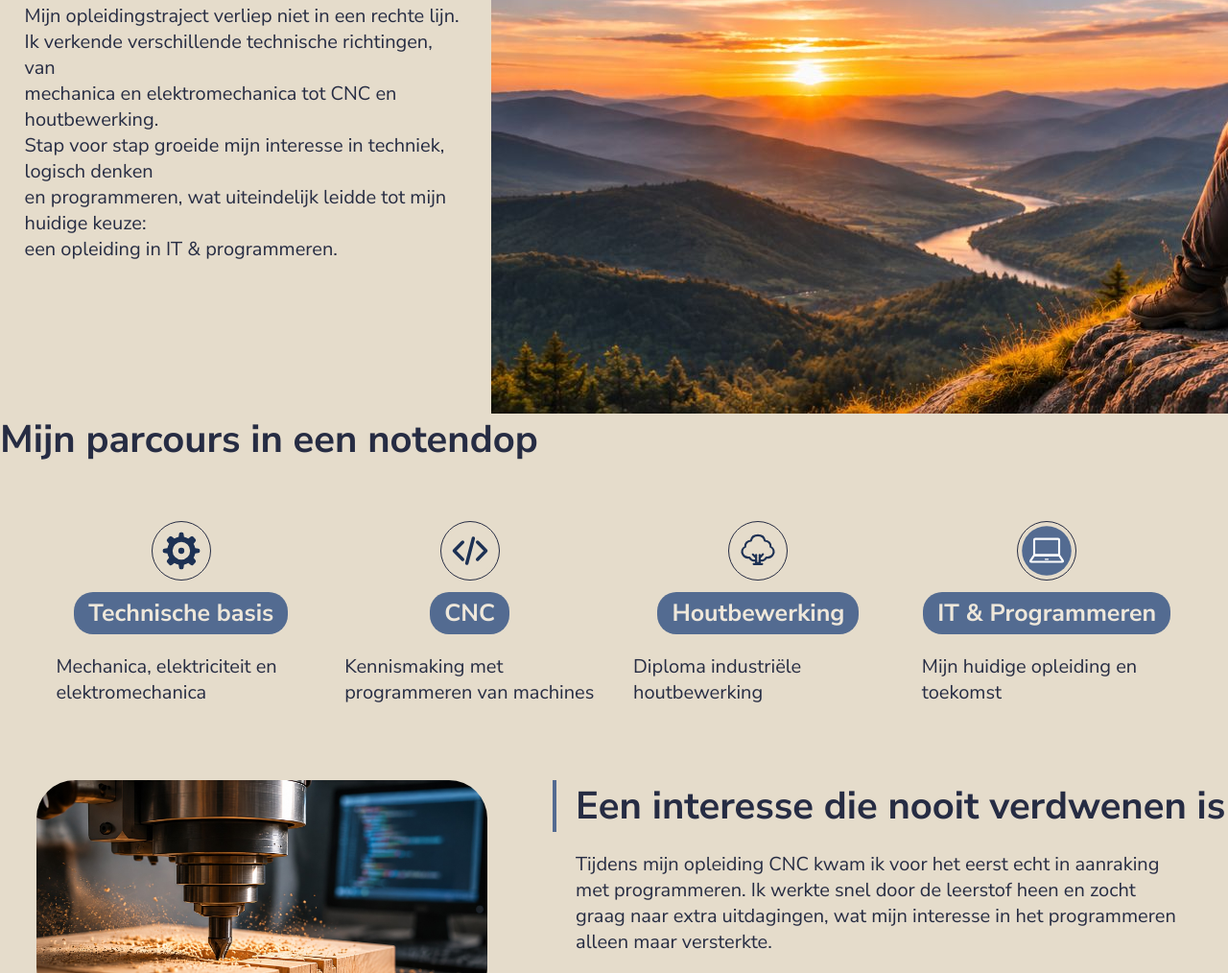
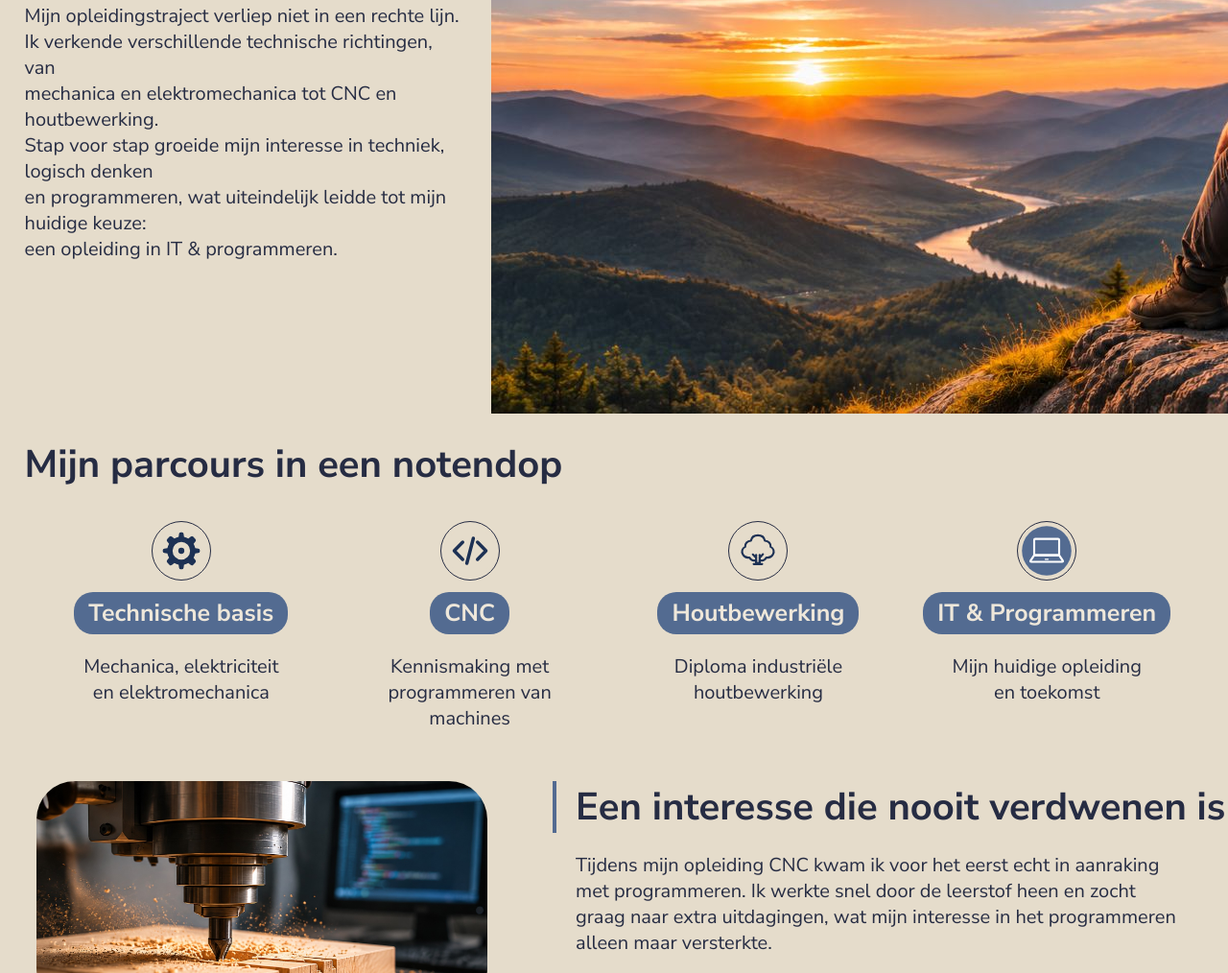
Before and after one commit to BrentV93/project1, a plain HTML site: page opleiding.html in a window 1280 px wide. Shown: the part 255-1269 px from the top of the page at 96% size. Drawn offline with Linux system fonts and the light colour scheme.

Commit message:
af voor vandaag

```diff
--- a/css/index.css
+++ b/css/index.css
@@ -466,9 +466,13 @@ object-fit: cover;
     height: 15%;
 }
 
+.parcours h2 {
+    padding: 2% 0 0 2%;
+}
+
 .parcours ul {
     margin: 0;
-    padding: 3%;
+    padding: 1% 3% 1% 3%;
     list-style: none;
 
     display: flex;
@@ -485,6 +489,11 @@ object-fit: cover;
     flex: 1;
 }
 
+.parcours li p {
+    max-width: 220px;
+    text-align: center;
+}
+
 .parcours h3 {
     margin: 2% 0 0 0;
     display: inline-block;
@@ -492,10 +501,6 @@ object-fit: cover;
     color: var(--warm-wit);
     padding: 5px 15px;
     border-radius: 20px;
-}
-
-.parcours p {
-
 }
 
 /* ------------------------------- Interesse  ------------------------------- */
```
